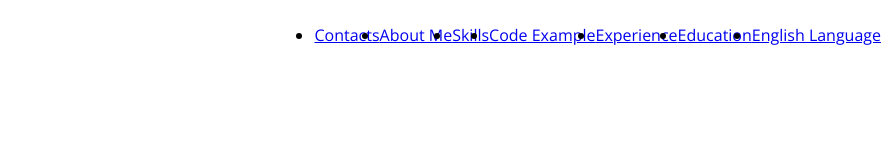
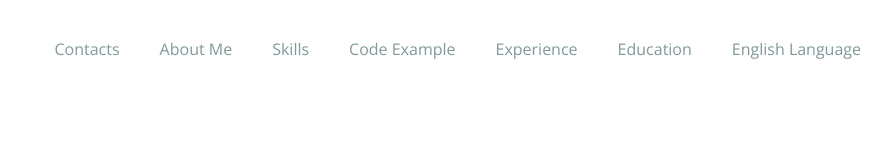
Before and after one commit to tackoynick/rsschool-cv, a plain HTML site: page index.html in a window 1280 px wide. Shown: the whole page, without its empty margins (391-1280 px from the left). Drawn offline with nearby package versions, Linux system fonts and the light colour scheme.

Commit message:
feat: add interactive for nav

```diff
--- a/style.css
+++ b/style.css
@@ -18,4 +18,25 @@ body {
     display: flex;
     justify-content: flex-end;
     align-items: center;
+    list-style: none;
 }
+
+.nav-link {
+    padding: 0 20px;
+    line-height: 50px;
+    transition: .3s;
+}
+
+html {
+    scroll-behavior: smooth;
+}
+
+.nav-item a {
+    color: #829999;
+    text-decoration: none;
+    transition: color 0.5s;
+}
+
+  .nav-item a:hover {
+    color: #4d2323;
+}
```
